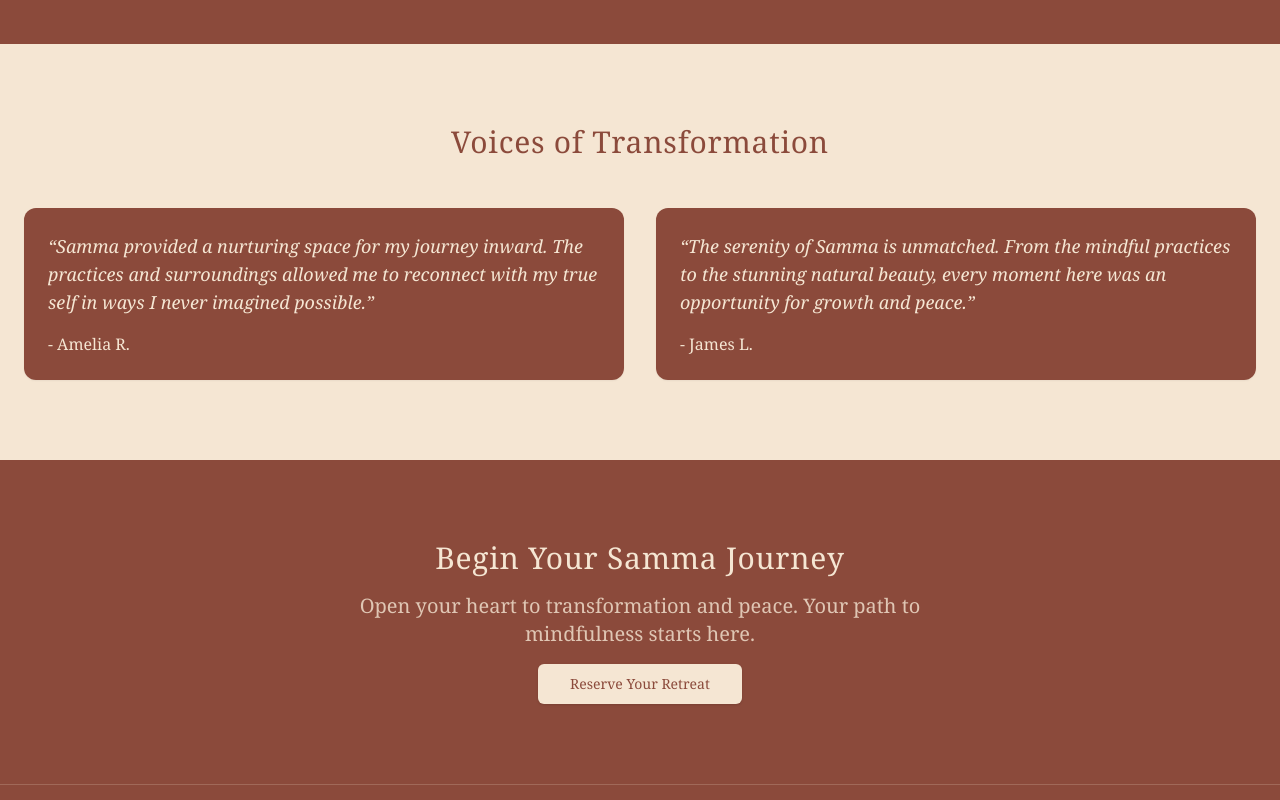
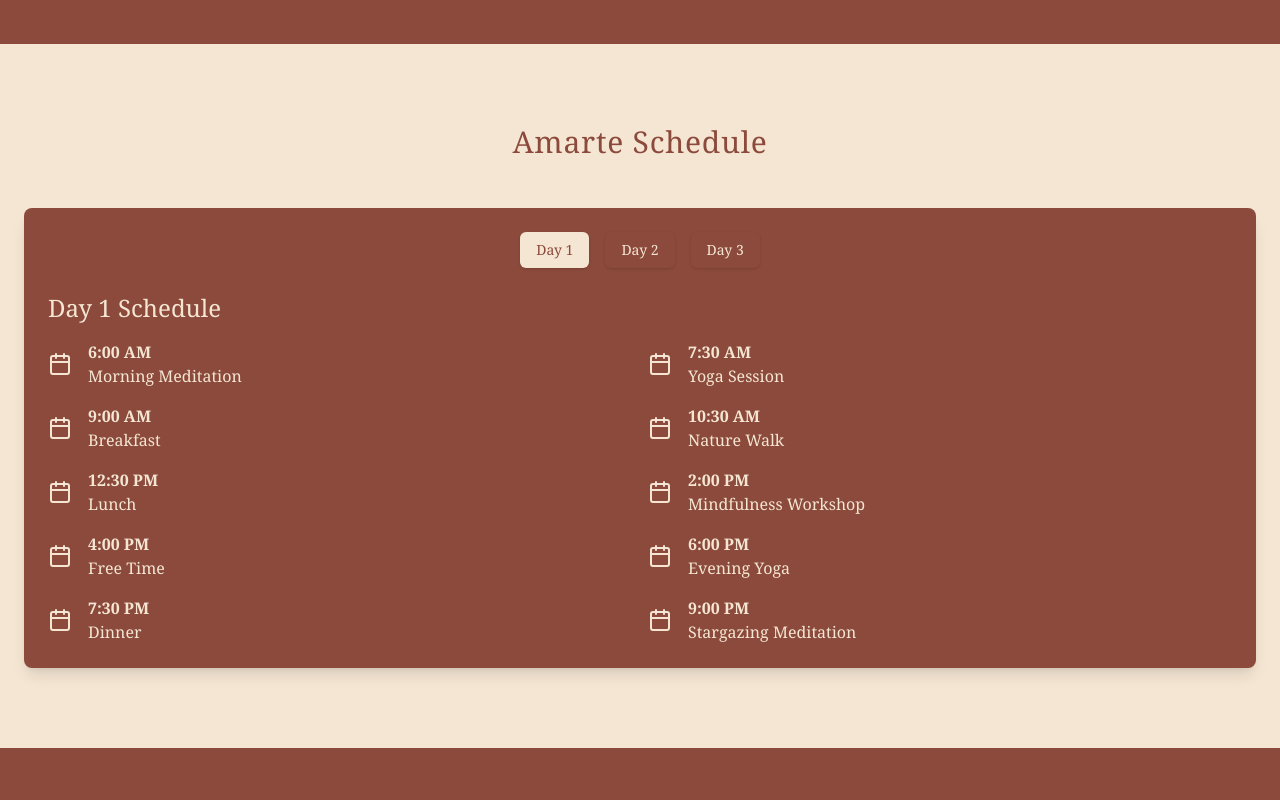
Before and after one commit to karluquis/samma, a Next.js app: page / in a window 1280 px wide. Shown: the part 1680-2480 px from the top of the page. Built offline with nearby package versions, Linux system fonts and the light colour scheme.

Commit message:
add schedule

```diff
--- a/app/layout.tsx
+++ b/app/layout.tsx
@@ -14,8 +14,8 @@ const geistMono = localFont({
 });
 
 export const metadata: Metadata = {
-  title: "Create Next App",
-  description: "Generated by create next app",
+  title: "Samma",
+  description: "Samma - Quiet the Mind, Open the Heart ",
 };
 
 export default function RootLayout({
--- a/components/landing-page.tsx
+++ b/components/landing-page.tsx
@@ -3,12 +3,13 @@
 import { useState, useEffect } from 'react'
 import { Button } from "@/components/ui/button"
 import { Card, CardContent } from "@/components/ui/card"
-import { Feather, Mountain, Sunrise } from "lucide-react"
+import { Feather, Mountain, Sunrise, Calendar } from "lucide-react"
 import Link from "next/link"
 import Image from "next/image"
 
 export function LandingPageComponent() {
   const [breatheProgress, setBreatheProgress] = useState(0)
+  const [selectedDay, setSelectedDay] = useState(1)
 
   useEffect(() => {
     const animationDuration = 16000 // 8 seconds for a full cycle
@@ -24,6 +25,45 @@ export function LandingPageComponent() {
   const calculateLineHeight = (progress: number): number => {
     // Use a sine wave to create a smooth, oscillating effect
     return 50 + Math.sin((progress / 100) * Math.PI * 2) * 40
+  }
+
+  const scheduleData: Record<number, Array<{ time: string; activity: string }>> = {
+    1: [
+      { time: '6:00 AM', activity: 'Morning Meditation' },
+      { time: '7:30 AM', activity: 'Yoga Session' },
+      { time: '9:00 AM', activity: 'Breakfast' },
+      { time: '10:30 AM', activity: 'Nature Walk' },
+      { time: '12:30 PM', activity: 'Lunch' },
+      { time: '2:00 PM', activity: 'Mindfulness Workshop' },
+      { time: '4:00 PM', activity: 'Free Time' },
+      { time: '6:00 PM', activity: 'Evening Yoga' },
+      { time: '7:30 PM', activity: 'Dinner' },
+      { time: '9:00 PM', activity: 'Stargazing Meditation' },
+    ],
+    2: [
+      { time: '6:00 AM', activity: 'Sunrise Yoga' },
+      { time: '7:30 AM', activity: 'Meditation Session' },
+      { time: '9:00 AM', activity: 'Breakfast' },
+      { time: '10:30 AM', activity: 'Mindful Art Workshop' },
+      { time: '12:30 PM', activity: 'Lunch' },
+      { time: '2:00 PM', activity: 'Guided Hike' },
+      { time: '4:00 PM', activity: 'Free Time' },
+      { time: '6:00 PM', activity: 'Restorative Yoga' },
+      { time: '7:30 PM', activity: 'Dinner' },
+      { time: '9:00 PM', activity: 'Sound Bath Meditation' },
+    ],
+    3: [
+      { time: '6:00 AM', activity: 'Morning Meditation' },
+      { time: '7:30 AM', activity: 'Vinyasa Flow Yoga' },
+      { time: '9:00 AM', activity: 'Breakfast' },
+      { time: '10:30 AM', activity: 'Journaling Workshop' },
+      { time: '12:30 PM', activity: 'Lunch' },
+      { time: '2:00 PM', activity: 'Breathwork Session' },
+      { time: '4:00 PM', activity: 'Free Time' },
+      { time: '6:00 PM', activity: 'Yin Yoga' },
+      { time: '7:30 PM', activity: 'Farewell Dinner' },
+      { time: '9:00 PM', activity: 'Closing Ceremony' },
+    ],
   }
 
   return (
@@ -123,9 +163,39 @@ export function LandingPageComponent() {
         </section>
         <section className="w-full py-20 bg-[#F5E6D3] text-[#8B4A3B]">
           <div className="container px-4 md:px-6 mx-auto">
+            <h2 className="text-3xl font-normal tracking-wide text-center mb-12">Amarte Schedule</h2>
+            <div className="bg-[#8B4A3B] text-[#F5E6D3] p-6 rounded-lg shadow-lg">
+              <div className="flex justify-center space-x-4 mb-6">
+                {[1, 2, 3].map((day) => (
+                  <Button
+                    key={day}
+                    onClick={() => setSelectedDay(day)}
+                    className={`${selectedDay === day ? 'bg-[#F5E6D3] text-[#8B4A3B]' : 'bg-[#8B4A3B] text-[#F5E6D3]'} hover:bg-[#F5E6D3] hover:text-[#8B4A3B]`}
+                  >
+                    Day {day}
+                  </Button>
+                ))}
+              </div>
+              <h3 className="text-2xl font-normal mb-4">Day {selectedDay} Schedule</h3>
+              <div className="grid gap-4 md:grid-cols-2">
+                {scheduleData[selectedDay].map((item, index) => (
+                  <div key={index} className="flex items-center space-x-4">
+                    <Calendar className="w-6 h-6" />
+                    <div>
+                      <p className="font-semibold">{item.time}</p>
+                      <p>{item.activity}</p>
+                    </div>
+                  </div>
+                ))}
+              </div>
+            </div>
+          </div>
+        </section>
+        <section className="w-full py-20 bg-[#8B4A3B] text-[#F5E6D3]">
+          <div className="container px-4 md:px-6 mx-auto">
             <h2 className="text-3xl font-normal tracking-wide text-center mb-12">Voices of Transformation</h2>
             <div className="grid gap-8 md:grid-cols-2">
-              <Card className="bg-[#8B4A3B] text-[#F5E6D3] border-none shadow-sm">
+              <Card className="bg-[#F5E6D3] text-[#8B4A3B] border-none shadow-sm">
                 <CardContent className="p-6">
                   <p className="text-lg mb-4 italic">
                     &ldquo;Samma provided a nurturing space for my journey inward. The practices and surroundings allowed me to reconnect with my true self in ways I never imagined possible.&rdquo;
@@ -133,7 +203,7 @@ export function LandingPageComponent() {
                   <p className="font-light">- Amelia R.</p>
                 </CardContent>
               </Card>
-              <Card className="bg-[#8B4A3B] text-[#F5E6D3] border-none shadow-sm">
+              <Card className="bg-[#F5E6D3] text-[#8B4A3B] border-none shadow-sm">
                 <CardContent className="p-6">
                   <p className="text-lg mb-4 italic">
                     &ldquo;The serenity of Samma is unmatched. From the mindful practices to the stunning natural beauty, every moment here was an opportunity for growth and peace.&rdquo;
@@ -144,14 +214,14 @@ export function LandingPageComponent() {
             </div>
           </div>
         </section>
-        <section className="w-full py-20 bg-[#8B4A3B] text-[#F5E6D3]">
+        <section className="w-full py-20 bg-[#F5E6D3] text-[#8B4A3B]">
           <div className="container px-4 md:px-6 mx-auto">
             <div className="flex flex-col items-center space-y-4 text-center">
               <h2 className="text-3xl font-normal tracking-wide">Begin Your Samma Journey</h2>
               <p className="max-w-[600px] text-xl opacity-80">
                 Open your heart to transformation and peace. Your path to mindfulness starts here.
               </p>
-              <Button asChild size="lg" className="mt-6 bg-[#F5E6D3] text-[#8B4A3B] hover:bg-[#F5E6D3]/90 transition-colors duration-300">
+              <Button asChild size="lg" className="mt-6 bg-[#8B4A3B] text-[#F5E6D3] hover:bg-[#8B4A3B]/90 transition-colors duration-300">
                 <Link href="#">Reserve Your Retreat</Link>
               </Button>
             </div>
```
